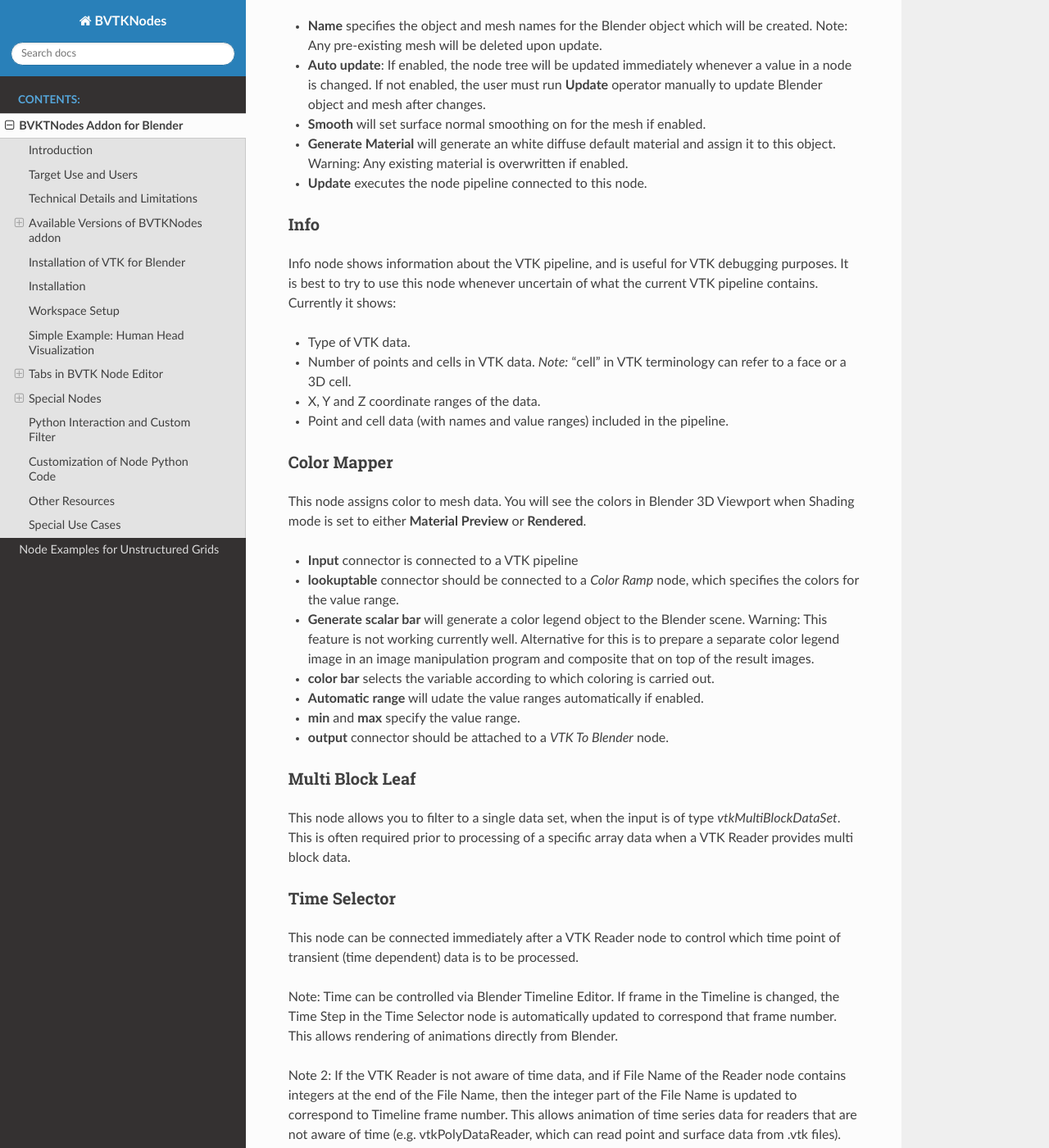
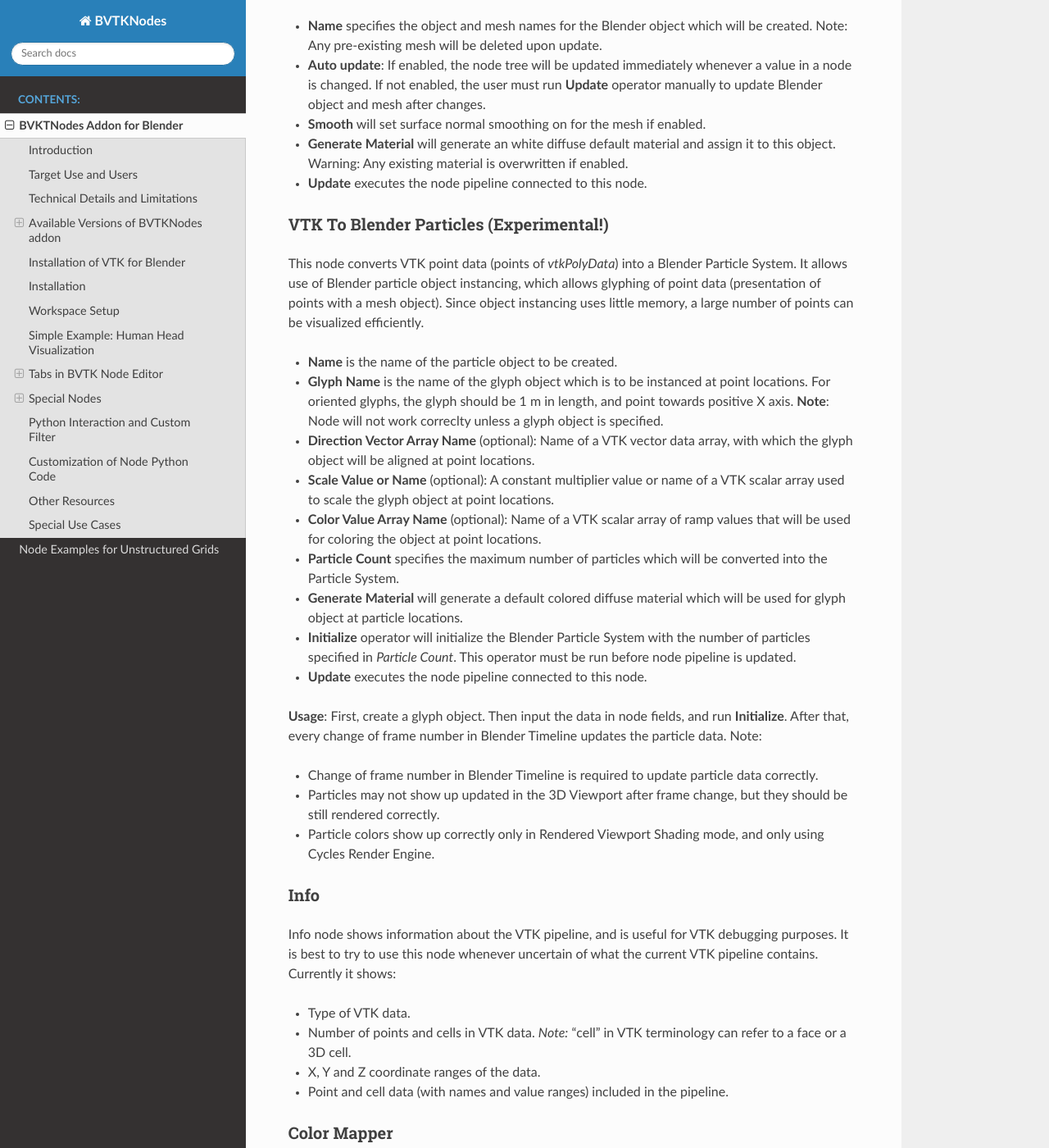
Before and after one commit to simboden/BVtkNodes, a Sphinx documentation site: the page built from docs/BVTKNodes.rst, in a window 1280 px wide and 1400 px high, scrolled down 6659 px. Shown: the whole window at 82% size. Built offline with Sphinx 7.4.7 and the Read the Docs theme 2.0.0, drawn with Linux system fonts in a browser that asks for light colours.

Commit message:
Finetuning and docs to VTK To Blender Particles node
- Now scales color array to 0<x<1, instead of clamping
- Support for float value input for scale or array name

```diff
--- a/docs/BVTKNodes.rst
+++ b/docs/BVTKNodes.rst
@@ -297,6 +297,52 @@ a Blender mesh.
   material is overwritten if enabled.
 - **Update** executes the node pipeline connected to this node.
 
+
+VTK To Blender Particles (Experimental!)
+^^^^^^^^^^^^^^^^^^^^^^^^^^^^^^^^^^^^^^^^
+
+This node converts VTK point data (points of *vtkPolyData*) into a
+Blender Particle System. It allows use of Blender particle object
+instancing, which allows glyphing of point data (presentation of
+points with a mesh object). Since object instancing uses little
+memory, a large number of points can be visualized efficiently.
+
+- **Name** is the name of the particle object to be created.
+- **Glyph Name** is the name of the glyph object which is to be
+  instanced at point locations. For oriented glyphs, the glyph
+  should be 1 m in length, and point towards positive X axis.
+  **Note**: Node will not work correclty unless a glyph object is
+  specified.
+- **Direction Vector Array Name** (optional): Name of a VTK vector
+  data array, with which the glyph object will be aligned at point
+  locations.
+- **Scale Value or Name** (optional): A constant multiplier value or
+  name of a VTK scalar array used to scale the glyph object at point
+  locations.
+- **Color Value Array Name** (optional): Name of a VTK scalar array of
+  ramp values that will be used for coloring the object at point
+  locations.
+- **Particle Count** specifies the maximum number of particles which
+  will be converted into the Particle System.
+- **Generate Material** will generate a default colored diffuse
+  material which will be used for glyph object at particle locations.
+- **Initialize** operator will initialize the Blender Particle System
+  with the number of particles specified in *Particle Count*. This
+  operator must be run before node pipeline is updated.
+- **Update** executes the node pipeline connected to this node.
+
+**Usage**: First, create a glyph object. Then input the data in node
+fields, and run **Initialize**. After that, every change of frame
+number in Blender Timeline updates the particle data. Note:
+
+- Change of frame number in Blender Timeline is required to update
+  particle data correctly.
+- Particles may not show up updated in the 3D Viewport after
+  frame change, but they should be still rendered correctly.
+- Particle colors show up correctly only in Rendered Viewport Shading
+  mode, and only using Cycles Render Engine.
+
+
 Info
 ^^^^
 
```
Also changed, not shown: converters.py (+18 -7 lines).
